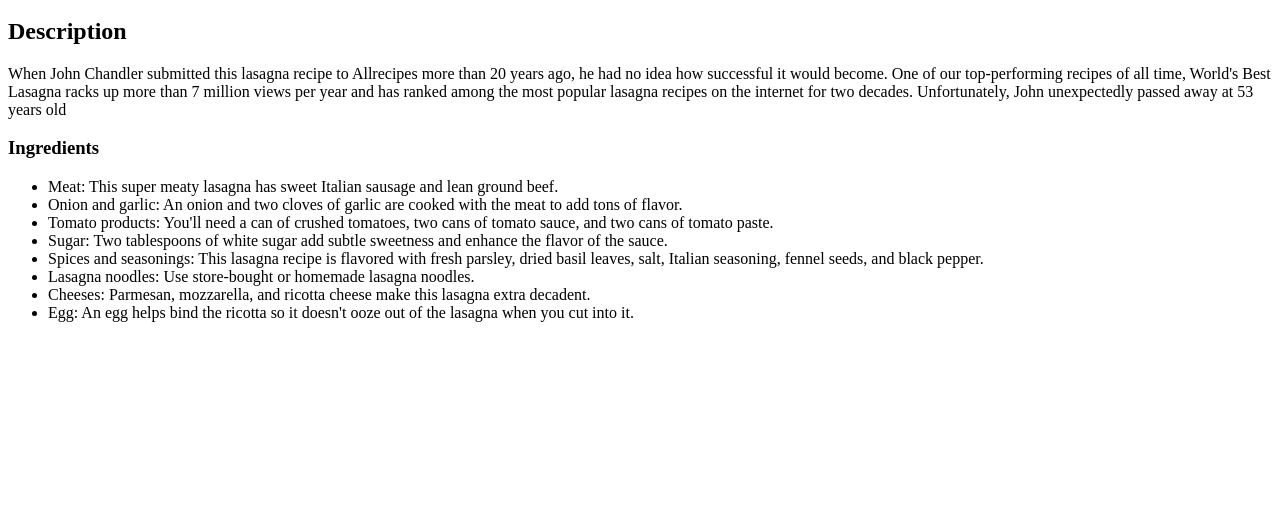
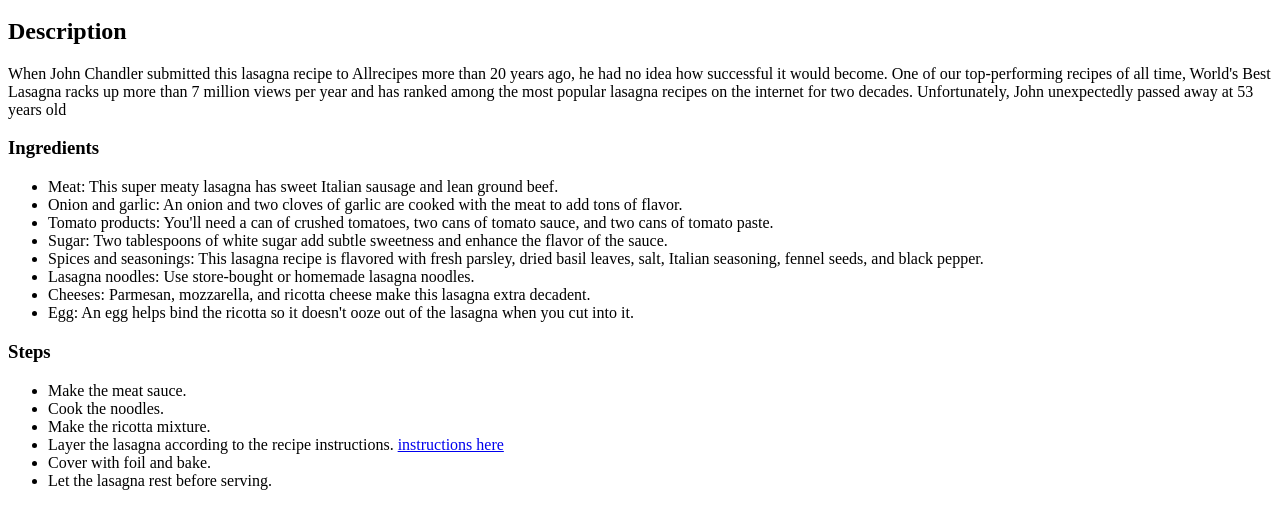
Before and after one commit to GreetyCr/odin-recipes, a plain HTML site: page odin-recipes/lasagna.html in a window 1280 px wide. Shown: the part 100-628 px from the top of the page. Drawn offline with Linux system fonts and the light colour scheme.

Commit message:
added the step by step how to do it

```diff
--- a/odin-recipes/lasagna.html
+++ b/odin-recipes/lasagna.html
@@ -24,5 +24,15 @@
         <li>Egg: An egg helps bind the ricotta so it doesn't ooze out of the lasagna when you cut into it.</li>
     </ul>
 
+    <h3>Steps</h3>
+    <ul>
+        <li>Make the meat sauce.</li>
+        <li>Cook the noodles.</li>
+        <li>Make the ricotta mixture.</li>
+        <li>Layer the lasagna according to the recipe instructions. <a href="https://www.allrecipes.com/recipe/23600/worlds-best-lasagna/">instructions here</a></li>
+        <li>Cover with foil and bake.</li>
+        <li>Let the lasagna rest before serving.</li>
+    </ul>
+
 </body>
 </html>
```
